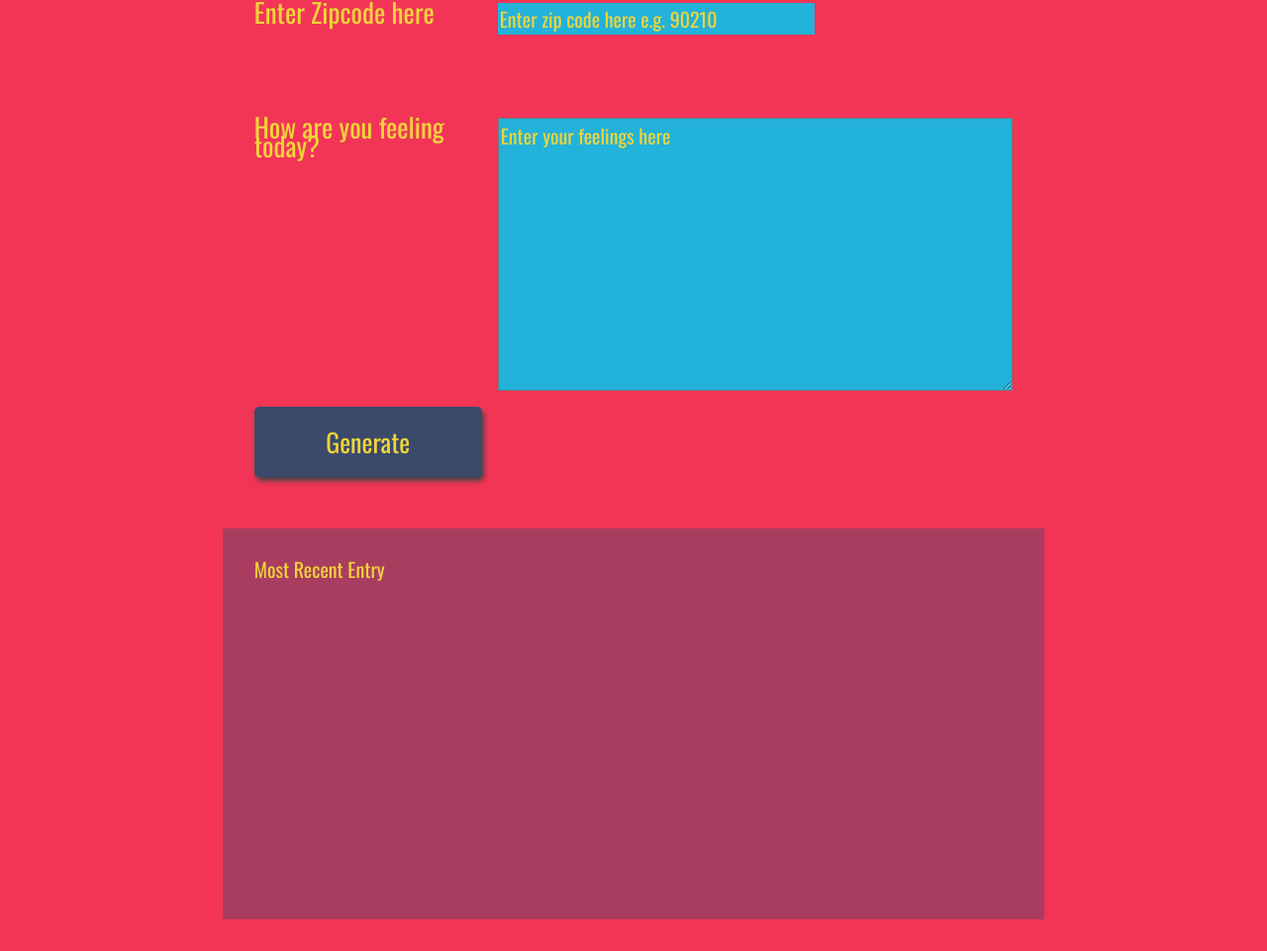
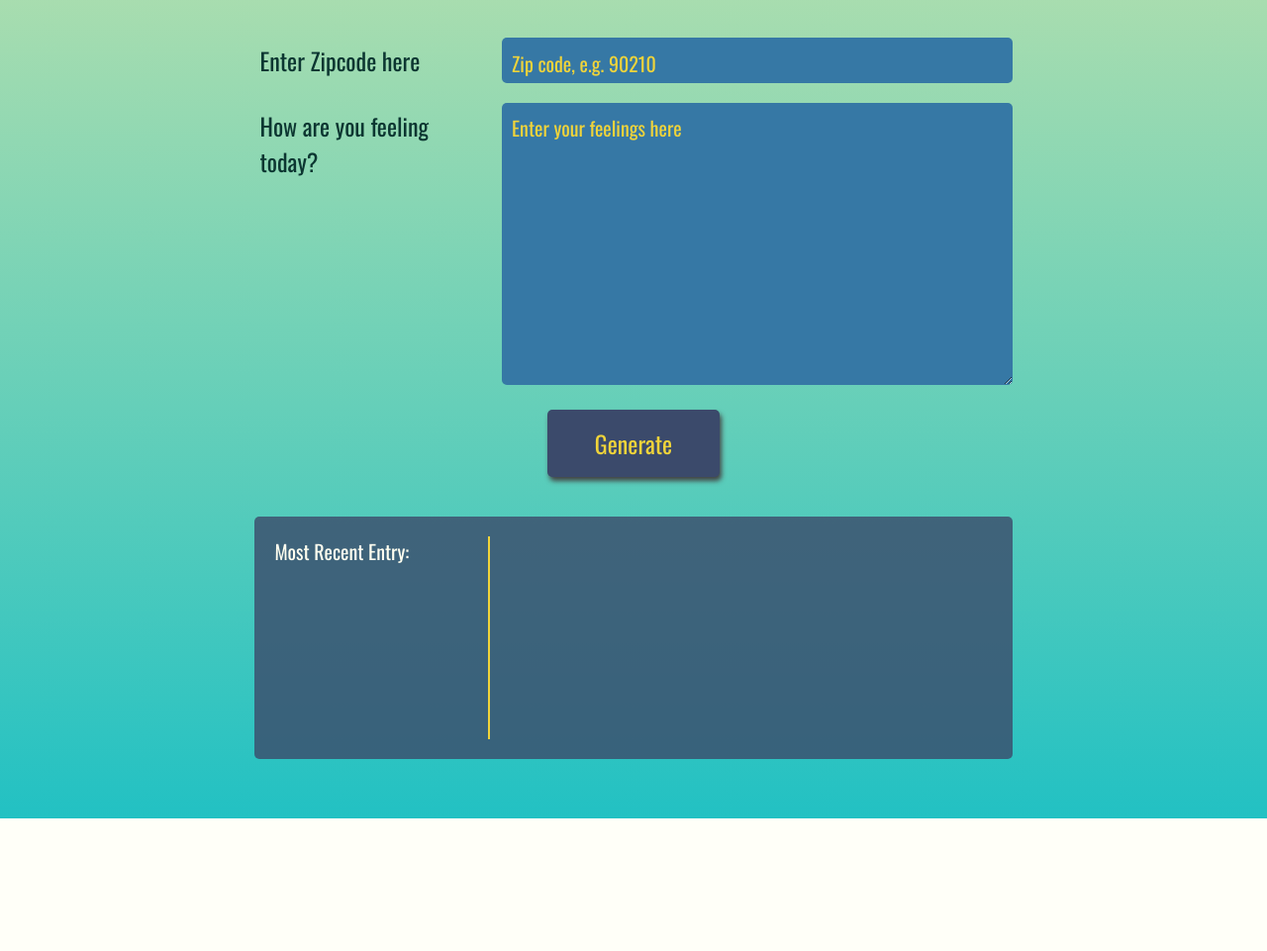
Before and after one commit to Braslava/weather-journal-app, a plain HTML site: page website/index.html in a window 1280 px wide. Shown: the part 132-1093 px from the top of the page at 99% size. After the commit the page ends 959 px from the top, so only its background shows below. Drawn offline with nearby package versions, Linux system fonts and the light colour scheme; a web font is replaced by a local one.

Commit message:
adds styles

```diff
--- a/website/app.js
+++ b/website/app.js
@@ -1,20 +1,13 @@
 /* Global Variables */
 const genereteButton = document.querySelector('#generate');
-let weatherData = {};
-let url = '';
 const apiKey = '44752acdd691f1a75d1d2edfa1146f32&units=imperial';
-
-// example api.openweathermap.org/data/2.5/weather?zip={zip code},{country code}&appid={API key}
 
 // Create a new date instance dynamically with JS
 let date = new Date();
 let currentDate =
 	date.getMonth() + '.' + date.getDate() + '.' + date.getFullYear();
-// Personal API Key for OpenWeatherMap API
-//const apiKeyId = '44752acdd691f1a75d1d2edfa1146f32';
 
 /* Function called by event listener */
-
 const generateWeatherInfo = async () => {
 	// get the zip code value
 	const zip = document.querySelector('#zip').value.trim();
@@ -22,21 +15,20 @@ const generateWeatherInfo = async () => {
 	const feeling = document.querySelector('#feelings').value;
 	// display an error message if there is no zipcode
 	if (!zip) {
-		console.error('Please enter a valid zip code!');
-		//alert('Please enter a zip code!');
+		console.error('Zip code invalid!');
+		alert('Please enter a zip code!');
 		return;
 	}
 
 	getWebApiData(zip)
 		.then(function (data) {
-			weatherData = {
+			console.log(data);
+			postData('/add', {
 				city: data.name,
 				date: currentDate,
 				temp: data.main.temp,
 				content: feeling,
-			};
-			console.log(weatherData);
-			postData('/add', weatherData);
+			});
 		})
 		.then(retrieveData());
 };
@@ -87,7 +79,7 @@ const retrieveData = async (url = '/all') => {
 		// Write updated data to DOM elements
 		document.querySelector('#temp').innerHTML = `Temperature: ${Math.round(
 			allData.temp
-		)} 	\xB0F`;
+		)}\xB0F`;
 		document.querySelector(
 			'#content'
 		).innerHTML = `Feeling: ${allData.content}`;
--- a/website/index.html
+++ b/website/index.html
@@ -3,6 +3,8 @@
 
 <head>
   <meta charset="UTF-8">
+  <meta name="viewport" content="width=device-width, initial-scale=1.0">
+  <meta http-equiv="X-UA-Compatible" content="ie=edge">
   <title>Weather Journal</title>
   <link rel="stylesheet" href="styles/reset.css">
   <link href="https://fonts.googleapis.com/css?family=Oswald:400,600,700|Ranga:400,700&display=swap" rel="stylesheet">
@@ -16,16 +18,20 @@
     </div>
     <div class="holder zip">
       <label for="zip">Enter Zipcode here</label>
-      <input type="text" id="zip" minlength="5" maxlength="5" placeholder="Enter zip code here e.g. 90210">
+      <input type="text" class="input" id="zip" minlength="5" maxlength="5" placeholder="Zip code, e.g. 90210">
     </div>
     <div class="holder feel">
       <label for="feelings">How are you feeling today?</label>
-      <textarea class="myInput" id="feelings" placeholder="Enter your feelings here" rows="9" cols="50"></textarea>
+      <textarea class="input" id="feelings" placeholder="Enter your feelings here" rows="9" cols="50"></textarea>
+    </div>
+    <div class="holder button-wrapper">
       <button id="generate" class="button" type="submit"> Generate </button>
     </div>
     <div class="holder entry">
-      <div class="title">Most Recent Entry</div>
-      <div id="entryHolder">
+      <div class="entry__title">
+        <h2 class="headin2">Most Recent Entry:</h2>
+      </div>
+      <div id="entryHolder" class="entry__holder">
         <div class="recent-entry" id="date"></div>
         <div class="recent-entry" id="temp"></div>
         <div class="recent-entry" id="content"></div>
--- a/website/styles/style.css
+++ b/website/styles/style.css
@@ -4,101 +4,117 @@
 	box-sizing: border-box;
 }
 
+:root {
+	--primary: #009688;
+	--secondary: #;
+}
+
 body {
 	background: #fffff8;
 	font-family: -apple-system, BlinkMacSystemFont, sans-serif;
-	line-height: 120%;
+	font-size: 16px;
+	font: inherit;
 }
 
 #app {
 	display: grid;
-	grid-template-rows: auto auto 1fr 1fr;
+	grid-template-rows: minmax(150px, auto) auto 1fr auto 1fr;
 	/* grid-auto-rows: minmax(150px, auto); */
 	/* grid-template-columns:  */
 	min-height: 100vh;
-	background: #f23557;
-	color: #f0d43a;
+	background: rgb(34, 193, 195);
+	background: linear-gradient(
+		0deg,
+		rgba(34, 193, 195, 1) 0%,
+		rgba(140, 203, 115, 0.5718662464985995) 100%
+	);
+	color: #0c3631;
 	justify-content: center;
 	grid-gap: 1em;
 	font-size: 20px;
 	font-family: 'Oswald', sans-serif;
+	padding: 0 1em 1em;
 }
 
 .holder {
 	display: grid;
 	grid-template-columns: 30% 1fr;
-	gap: 1rem;
-	padding: 2rem;
+	gap: 1em;
 }
 
 .holder.headline {
 	display: flex;
-	padding: 2rem;
-	height: auto;
-}
-.entry {
-	background: rgba(59, 74, 107, 0.4);
-	margin: 0 0 2rem 0;
+	padding: 3rem 0 2rem;
 }
 
-#entryHolder {
+.holder.button-wrapper {
+	display: flex;
+	justify-content: center;
+	padding: 5px 20px 20px;
 }
 
-#date {
+.holder.entry {
+	padding: 1em;
+	color: ivory;
+	border-radius: 5px;
 }
 
-#temp {
+.entry {
+	background: rgba(59, 74, 107, 0.8);
+	margin: 0 0 2em 0;
 }
 
-#content {
-}
-
-.headline {
-}
-.title {
+.entry__title {
+	border-right: 2px solid #f0d43a;
+	padding-right: 0.5em;
 }
 
 /*  Basic Styling To Override Default For Basic HTML Elements */
 label {
 	display: block;
-	font-size: 27px;
+	font-size: 24px;
+	padding: 5px;
 }
 
-input {
+.input {
 	display: block;
-	width: 320px;
-	background: #22b2da;
+	width: 100%;
+	background: #3678a5;
 	color: #f0d43a;
 	font-size: 20px;
 	font-family: 'Oswald', sans-serif;
 	border: none;
+	padding: 10px 10px 5px;
+	border-radius: 5px;
 }
 
 input:invalid {
-	border: 2px dashed red;
+	outline: 1px dashed red;
 }
 
 .button {
 	max-width: 400px;
-	padding: 1rem;
+	padding: 1rem 3rem;
 	background: #3b4a6b;
 	color: #f0d43a;
-	font-size: 26px;
+	font-size: 24px;
 	font-family: 'Oswald', sans-serif;
 	border: none;
 	box-shadow: 2px 4px 5px #444;
 	border-radius: 5px;
 	cursor: pointer;
 }
-h1 {
-	font-size: 36px;
+.heading1 {
+	font-size: 46px;
+	font-weight: bold;
 }
 
-textarea {
-	background: #22b2da;
-	color: #f0d43a;
-	font-size: 20px;
-	font-family: 'Oswald', sans-serif;
+/* Reset style for HTML element on active to have no border*/
+input:focus,
+select:focus,
+textarea:focus,
+button:focus {
+	outline: 1px solid black;
 }
 
 /* Style for Placeholder Text*/
@@ -119,3 +135,17 @@ textarea {
 	color: #f0d43a;
 	font-family: 'Oswald', sans-serif;
 }
+
+@media only screen and (max-width: 400px) {
+	.holder,
+	.input,
+	label {
+		font-size: 20px;
+	}
+	::placeholder {
+		font-size: 18px;
+	}
+	.holder {
+		gap: 0.5em;
+	}
+}
```
